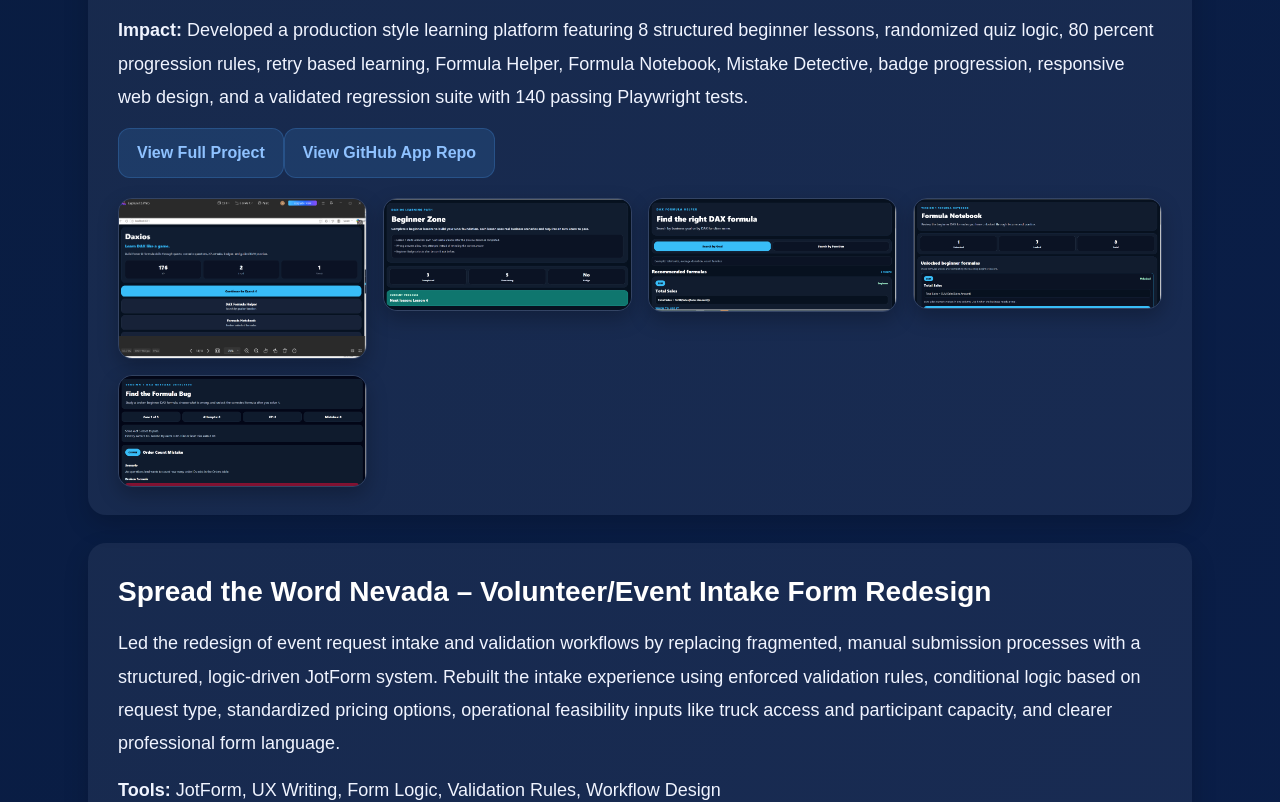
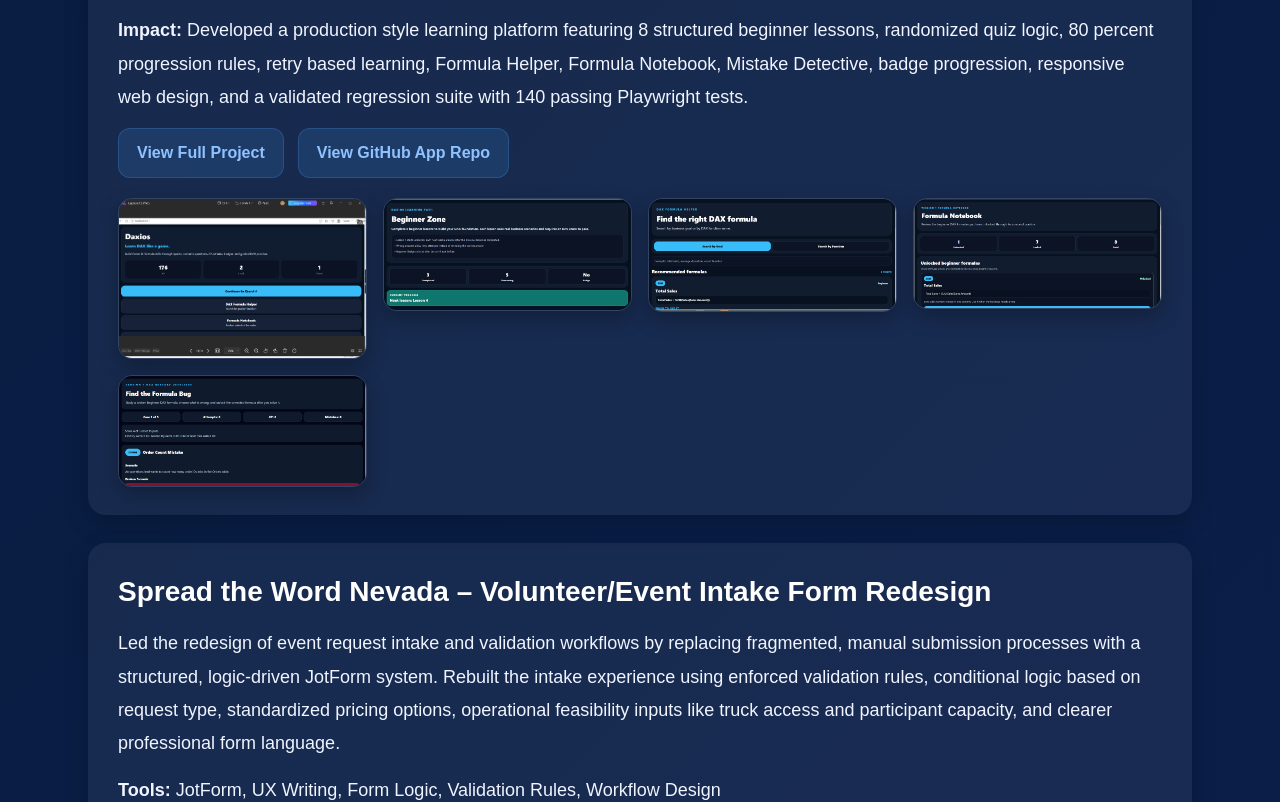
Before and after one commit to tamrat-dev-source/my-portfolio, a React (Vite) app: page / in a window 1280 px wide. Shown: the part 2920-3722 px from the top of the page. Built offline with nearby package versions, Linux system fonts and the light colour scheme.

Commit message:
Adjust Daxios project button spacing

```diff
--- a/src/App.css
+++ b/src/App.css
@@ -213,6 +213,9 @@ body {
 .project-links {
   margin-top: 14px;
   margin-bottom: 12px;
+  display: flex;
+  flex-wrap: wrap;
+  gap: 14px;
 }
 
 .project-link-btn,
```
